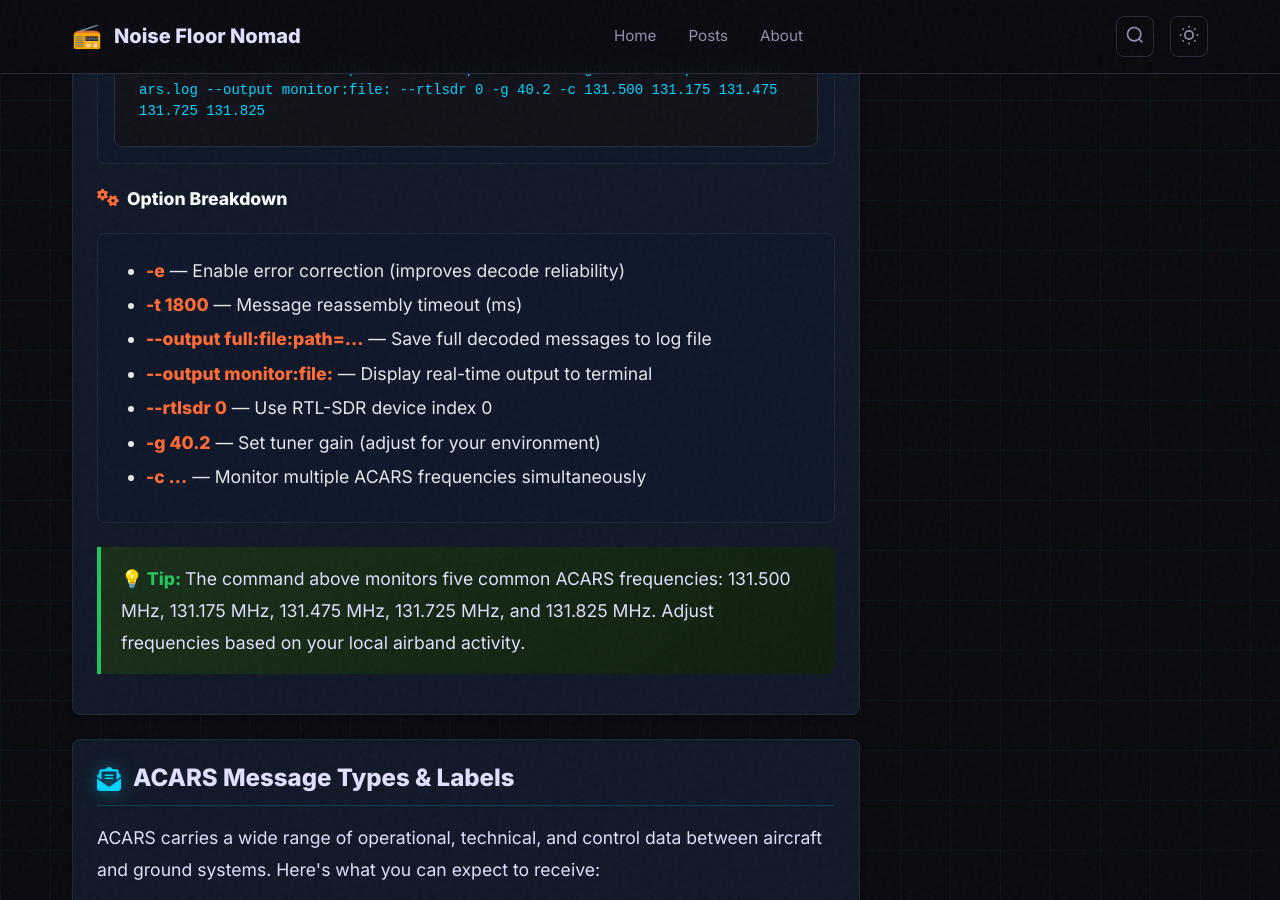
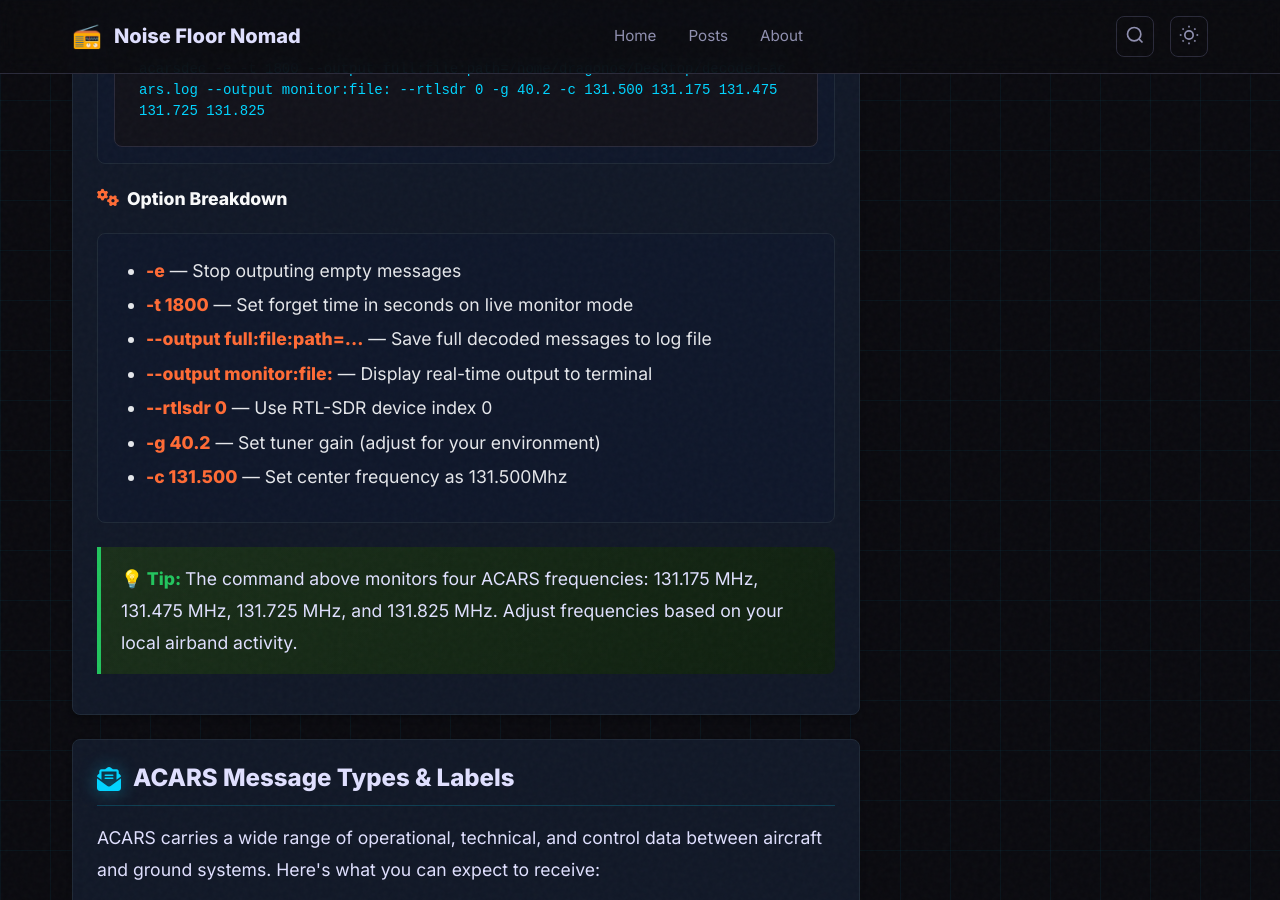
Before and after one commit to hmdsamarasekara/hmdsamarasekara.github.io, a Jekyll site: the page built from _posts/2026-03-15-exploring-vhf-acars.md, in a window 1280 px wide and 900 px high, scrolled down 3936 px. Built offline with Jekyll 4.4.1, drawn with Linux system fonts in a browser that asks for light colours.

Commit message:
Update 2026-03-15-exploring-vhf-acars.md

```diff
--- a/_posts/2026-03-15-exploring-vhf-acars.md
+++ b/_posts/2026-03-15-exploring-vhf-acars.md
@@ -601,7 +601,7 @@ excerpt: "A comprehensive guide to understanding and decoding VHF ACARS aviation
           <span style="color: #9ca3af; font-size: 0.875rem;">Higher data rates, more efficient spectrum usage</span>
         </div>
       </div>
-      <div class="hardware-item" style="border: 1px solid #00d4ff33; background: linear-gradient(135deg, #0f172a 0%, #1e293b 100%);">
+      <div class="hardware-item" style="border: 1px solid #00d4ff33; background: linear-gradient(135deg, #1a2f1a 0%, #0f1f0f 100%);">
         <i class="fas fa-headset hardware-icon" style="color: #00d4ff;"></i>
         <div>
           <strong style="color: #f9fafb;">CPDLC</strong><br>
@@ -696,18 +696,18 @@ excerpt: "A comprehensive guide to understanding and decoding VHF ACARS aviation
 
   <div class="config-section">
     <ul>
-      <li><strong style="color: #ff6b35;">-e</strong> — Enable error correction (improves decode reliability)</li>
-      <li><strong style="color: #ff6b35;">-t 1800</strong> — Message reassembly timeout (ms)</li>
+      <li><strong style="color: #ff6b35;">-e</strong> — Stop outputing empty messages</li>
+      <li><strong style="color: #ff6b35;">-t 1800</strong> — Set forget time in seconds on live monitor mode</li>
       <li><strong style="color: #ff6b35;">--output full:file:path=...</strong> — Save full decoded messages to log file</li>
       <li><strong style="color: #ff6b35;">--output monitor:file:</strong> — Display real-time output to terminal</li>
       <li><strong style="color: #ff6b35;">--rtlsdr 0</strong> — Use RTL-SDR device index 0</li>
       <li><strong style="color: #ff6b35;">-g 40.2</strong> — Set tuner gain (adjust for your environment)</li>
-      <li><strong style="color: #ff6b35;">-c ...</strong> — Monitor multiple ACARS frequencies simultaneously</li>
+      <li><strong style="color: #ff6b35;">-c 131.500</strong> — Set center frequency as 131.500Mhz</li>
     </ul>
   </div>
 
   <div class="tip-box">
-    The command above monitors five common ACARS frequencies: 131.500 MHz, 131.175 MHz, 131.475 MHz, 131.725 MHz, and 131.825 MHz. Adjust frequencies based on your local airband activity.
+    The command above monitors four ACARS frequencies: 131.175 MHz, 131.475 MHz, 131.725 MHz, and 131.825 MHz. Adjust frequencies based on your local airband activity.
   </div>
 </div>
 
```
